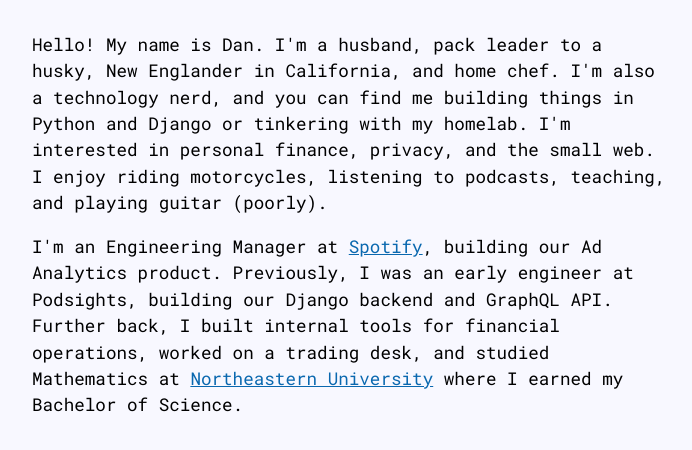
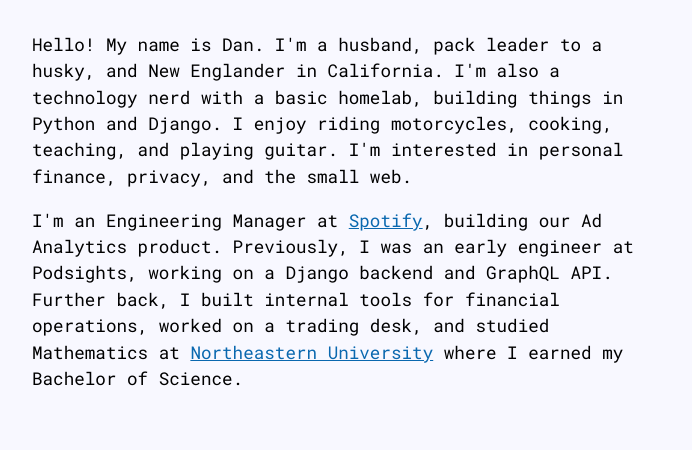
Before and after one commit to dansahagian/about, a plain HTML site: page index.html in a window 1280 px wide. Shown: the part 318-768 px from the top of the page, without its empty margins (288-980 px from the left). Drawn offline with Linux system fonts and the light colour scheme.

Commit message:
edit content

```diff
--- a/index.html
+++ b/index.html
@@ -35,16 +35,15 @@
         </div>
         <div class="section">
             <p>
-                Hello! My name is Dan. I'm a husband, pack leader to a husky, New Englander in
-                California, and home chef. I'm also a technology nerd, and you can find me
-                building things in Python and Django or tinkering with my homelab. I'm interested
-                in personal finance, privacy, and the small web. I enjoy riding motorcycles,
-                listening to podcasts, teaching, and playing guitar (poorly).
+                Hello! My name is Dan. I'm a husband, pack leader to a husky, and New Englander in
+                California. I'm also a technology nerd with a basic homelab, building things in
+                Python and Django. I enjoy riding motorcycles, cooking, teaching, and playing guitar.
+                I'm interested in personal finance, privacy, and the small web.
             </p>
             <p>
                 I'm an Engineering Manager at <a href="https://spotify.com">Spotify</a>, building
-                our Ad Analytics product. Previously, I was an early engineer at Podsights, building
-                our Django backend and GraphQL API. Further back, I built internal tools for financial
+                our Ad Analytics product. Previously, I was an early engineer at Podsights, working
+                on a Django backend and GraphQL API. Further back, I built internal tools for financial
                 operations, worked on a trading desk, and studied Mathematics at
                 <a href="https://www.northeastern.edu/">Northeastern University</a> where I earned my
                 Bachelor of Science.
```
